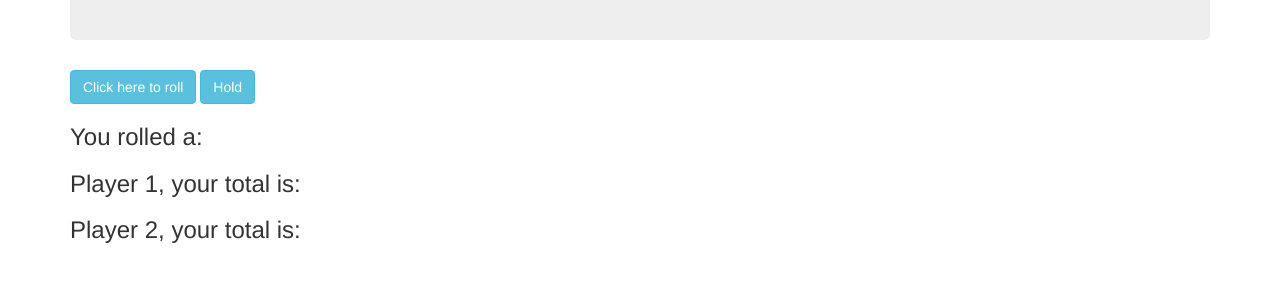
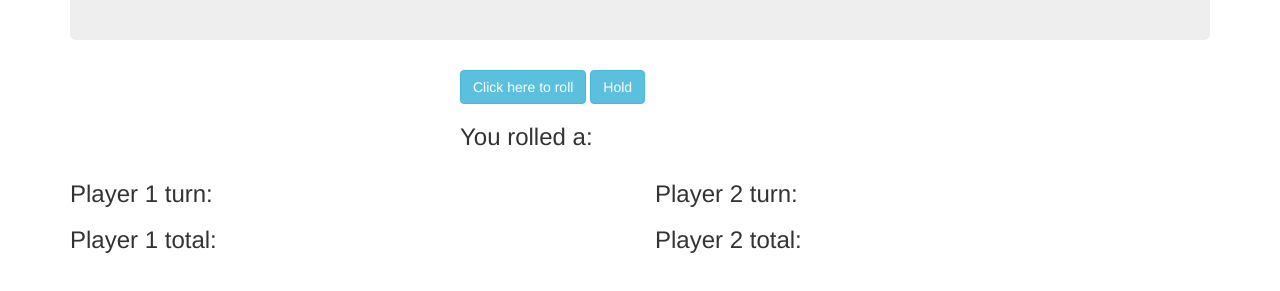
Before and after one commit to nsanders9022/Pig-Dice, a plain HTML site: page index.html in a window 1280 px wide. Shown: the part 155-446 px from the top of the page. Drawn offline with Linux system fonts and the light colour scheme.

Commit message:
add a location on the home page to display the turn sum and display the items on the home page in columns

```diff
--- a/index.html
+++ b/index.html
@@ -14,16 +14,28 @@
         <h1>Pig Dice</h1>
       </div>
 
-      <button id="roll" type="button" class="btn btn-info">Click here to roll</button>
+      <div class="row">
+        <div class="col-sm-4">
+        </div>
+        <div class="col-sm-4">
+          <button id="roll" type="button" class="btn btn-info">Click here to roll</button>
+          <button id="hold" type="button" class="btn btn-info">Hold</button>
+          <h3>You rolled a: <span id="roll-number"></span></h3>
+        </div>
+        <div class="col-sm-4">
+        </div>
+      </div>
 
-      <button id="hold" type="button" class="btn btn-info">Hold</button>
-
-      <h3>You rolled a: <span id="roll-number"></span></h3>
-
-      <h3>Player 1, your total is: <span id="player1-total"></span></h3>
-      <h3>Player 2, your total is: <span id="player2-total"></span></h3>
-
-
+      <div class="row">
+        <div class="col-sm-6">
+          <h3>Player 1 turn: <span id="player1-turn-total"></span></h3>
+          <h3>Player 1 total: <span id="player1-total"></span></h3>
+        </div>
+        <div class="col-sm-6">
+          <h3>Player 2 turn: <span id="player2-turn-total"></span></h3>
+          <h3>Player 2 total: <span id="player2-total"></span></h3>
+        </div>
+      </div>
 
     </div>
   </body>
--- a/js/scripts.js
+++ b/js/scripts.js
@@ -13,8 +13,12 @@ Player.prototype.rollDice = function() {
 Player.prototype.turnTotal = function() {
   var diceTotal = 0;
 
-  for (var i = 0; i < this.turnArray.length; i++) {
-    diceTotal += parseInt(this.turnArray[i]);
+  if (this.rollDice() !== 1) {
+    for (var i = 0; i < this.turnArray.length; i++) {
+      diceTotal += parseInt(this.turnArray[i]);
+    }
+  } else {
+    turnArray.empty();
   }
   return diceTotal;
 }
@@ -36,7 +40,7 @@ Player.prototype.playerState = function() {
 }
 
 
-
+//User Logic
 $(document).ready(function() {
 
   var player1 = new Player();
@@ -45,8 +49,6 @@ $(document).ready(function() {
   $("#roll").click(function() {
     var thisRoll = player1.rollDice();
     player1.turnArray.push(thisRoll);
-
-
 
     $("#roll-number").text(thisRoll);
 
```
